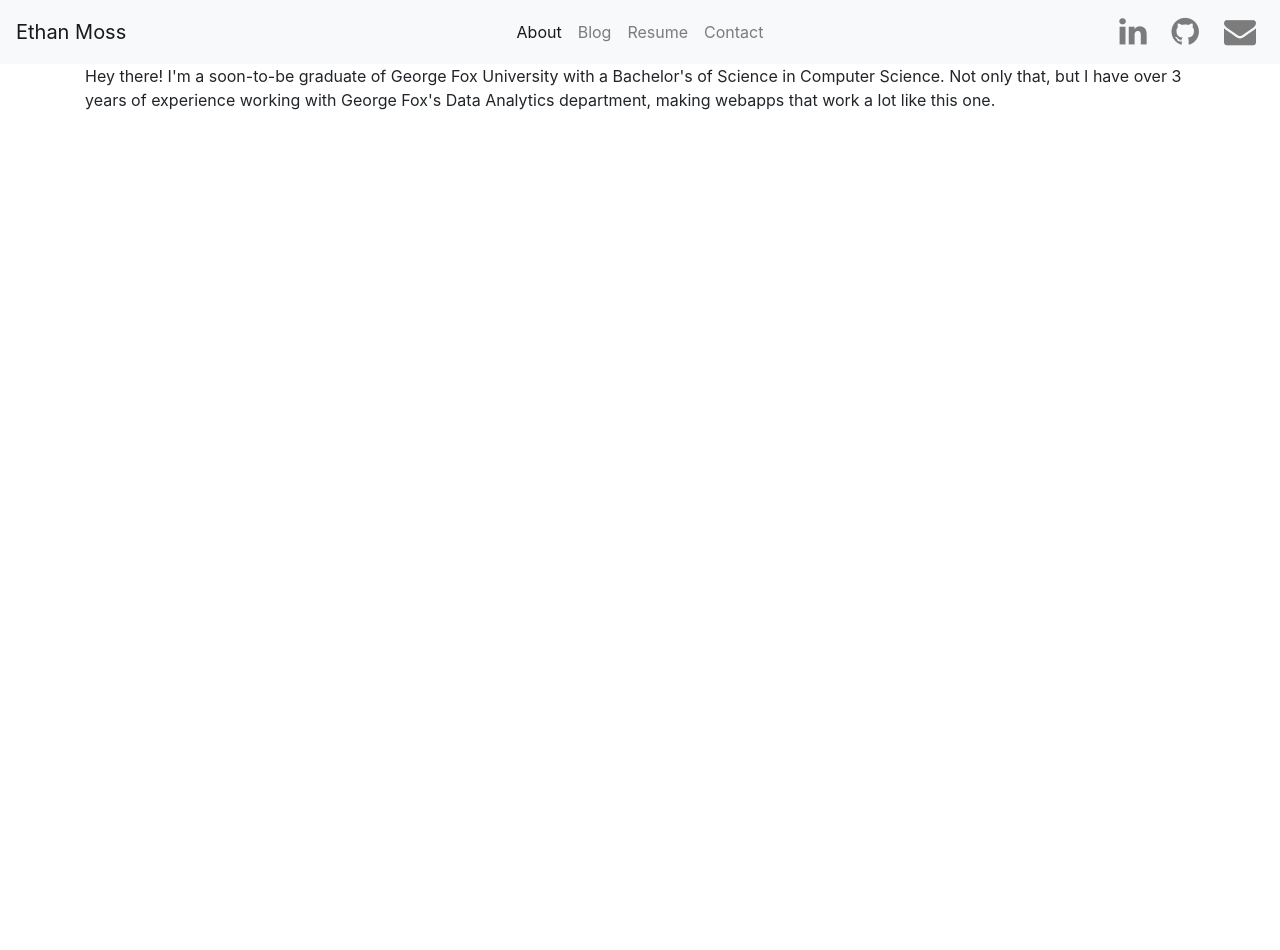
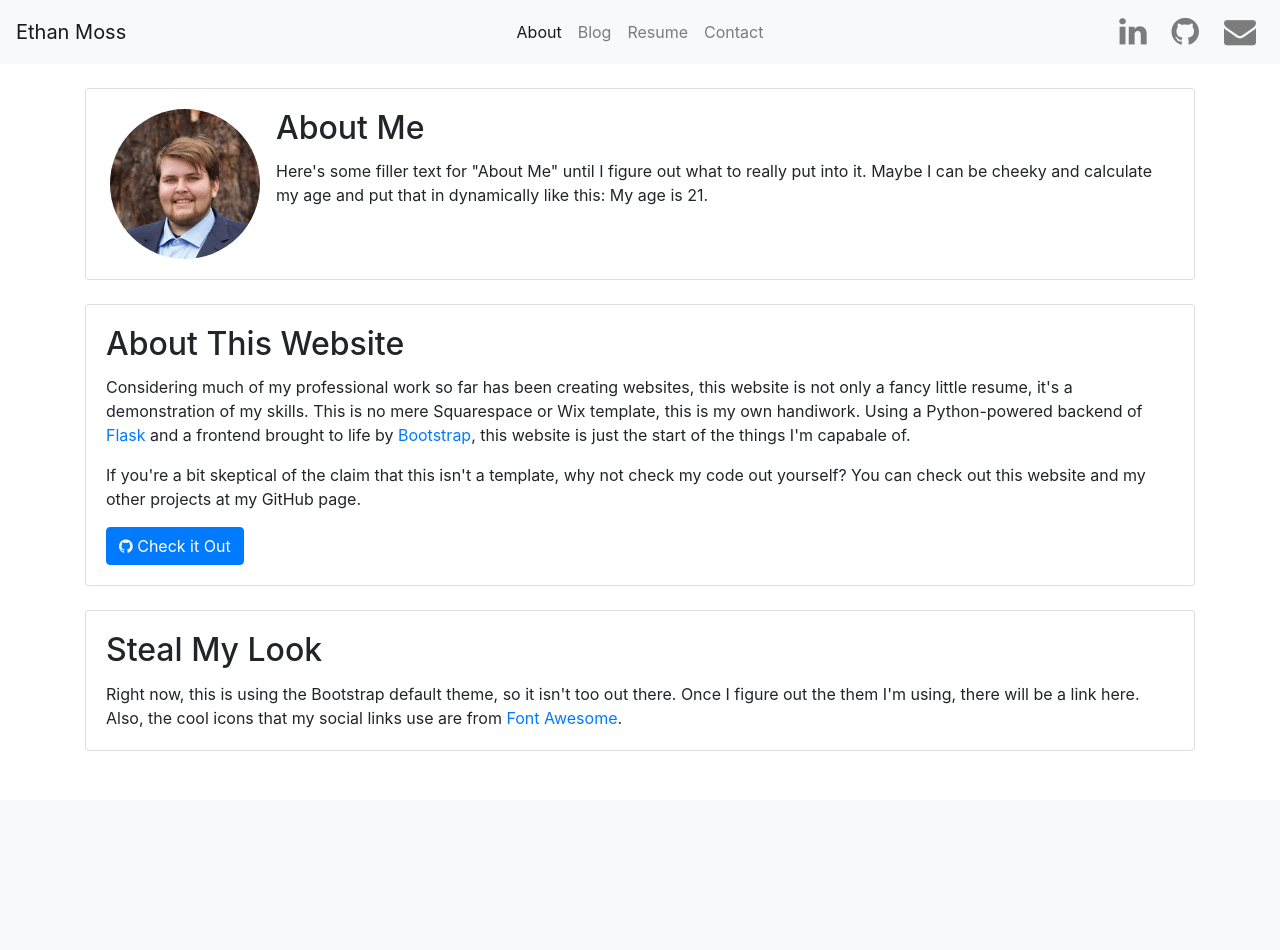
Before and after one commit to EthanAMoss/personal-website, a Flask app: page /about in a window 1280 px wide. Shown: the top 950 px of the page. After the commit the page ends 751 px from the top, so only its background shows below. Run offline with Flask 2, Linux system fonts and the light colour scheme; some libraries are stand-ins or nearby versions.

Commit message:
Added other page templates, began base structure of About page, a little dynamic age calculator, and my face (as a PNG).

```diff
--- /dev/null
+++ b/emoss_website/helper.py
@@ -0,0 +1,12 @@
+from datetime import date
+
+def calculate_age(birthday):
+    """Calculates the current age (in years) of the person with the given birthday"""
+    today = date.today()
+    age = today.year - birthday.year
+
+    # If today's date is before birthdate, then subtract a year
+    if (today.month, today.day) < (birthday.month, birthday.day):
+        age = age - 1
+
+    return age
--- a/emoss_website/templates/about.jinja2.html
+++ b/emoss_website/templates/about.jinja2.html
@@ -10,99 +10,34 @@
     {% block main_body %}
 
         <div class="container">
-        Hey there! I'm a soon-to-be graduate of George Fox University with a Bachelor's of Science in Computer Science. Not only that, but I have over 3 years of experience working with George Fox's Data Analytics department, making webapps that work a lot like this one.
+            <br />
+            <div class="card">
+                <div class="card-body">
+                    <img src="/static/images/face.png" alt="Ethan" class="rounded-circle pull-left mr-3 ml-1" width="150">
+                    <h2 class="card-title">About Me</h2>
+                    <p class="card-text" style="overflow: hidden">Here's some filler text for "About Me" until I figure out what to really put into it. Maybe I can be cheeky and calculate my age and put that in dynamically like this: My age is {{ my_age }}. </p>
+                </div>
+            </div>
+
+            <br />
+            <div class="card">
+                <div class="card-body">
+                    <h2 class="card-title">About This Website</h2>
+                    <p class="card-text">Considering much of my professional work so far has been creating websites, this website is not only a fancy little resume, it's a demonstration of my skills. This is no mere Squarespace or Wix template, this is my own handiwork. Using a Python-powered backend of <a href="http://flask.pocoo.org/" class="card-link">Flask</a> and a frontend brought to life by <a href="https://getbootstrap.com/">Bootstrap</a>, this website is just the start of the things I'm capabale of.</p>
+
+                    <p class="card-text">If you're a bit skeptical of the claim that this isn't a template, why not check my code out yourself? You can check out this website and my other projects at my GitHub page.</p>
+                    <a href="https://github.com/EthanAMoss/personal-website" class="btn btn-primary"><span class="fa fa-github"></span> Check it Out</a>
+                </div>
+            </div>
+
+            <br />
+            <div class="card">
+                <div class="card-body">
+                    <h2 class="card-title">Steal My Look</h2>
+                    <p class="card-text">Right now, this is using the Bootstrap default theme, so it isn't too out there. Once I figure out the them I'm using, there will be a link here. Also, the cool icons that my social links use are from <a href="https://www.fontawesome.com/" class="card-link">Font Awesome</a>.</p>
+                </div>
+            </div>
         </div>
-
-<br />
-        <br />
-        <br /><br />
-        <br />
-        <br /><br />
-        <br />
-        <br /><br />
-        <br />
-        <br /><br />
-        <br />
-        <br />
-        <br />
-        <br />
-        <br />
-        <br />
-        <br />
-        <br />
-<br />
-        <br />
-        <br />
-<br />
-        <br />
-        <br />
-<br />
-        <br />
-        <br />
-<br />
-        <br />
-        <br />
-<br />
-        <br />
-        <br />
-<br />
-        <br />
-        <br />
-<br />
-        <br />
-        <br />
-<br />
-        <br />
-        <br />
-<br />
-        <br />
-        <br />
-<br />
-        <br />
-        <br />
-<br />
-        <br />
-        <br />
-
-<br />
-        <br />
-        <br />
-<br />
-        <br />
-        <br />
-<br />
-        <br />
-        <br />
-<br />
-        <br />
-        <br />
-<br />
-        <br />
-        <br />
-<br />
-        <br />
-        <br />
-<br />
-        <br />
-        <br />
-<br />
-        <br />
-        <br />
-<br />
-        <br />
-        <br />
-<br />
-        <br />
-        <br />
-<br />
-        <br />
-        <br />
-<br />
-        <br />
-        <br />
-<br />
-        <br />
-        <br />
     {% endblock %}
 
 {% endblock %}
--- a/emoss_website/templates/base.jinja2.html
+++ b/emoss_website/templates/base.jinja2.html
@@ -43,17 +43,17 @@
                         <a class="nav-link {{ 'active' if request.path == '/about' }}" href="{{ url_for('about_page') }}">About</a>
                     </li>
                     <li class="nav-item">
-                        <a class="nav-link" href="{{ url_for('blog_page') }}">Blog</a>
+                        <a class="nav-link {{ 'active' if request.path == '/blog' }}" href="{{ url_for('blog_page') }}">Blog</a>
                     </li>
                     <li class="nav-item">
-                        <a class="nav-link" href="{{ url_for('resume_page') }}">Resume</a>
+                        <a class="nav-link {{ 'active' if request.path == '/resume' }}" href="{{ url_for('resume_page') }}">Resume</a>
                     </li>
                     <li class="nav-item">
-                        <a class="nav-link" href="{{ url_for('contact_page') }}">Contact</a>
+                        <a class="nav-link {{ 'active' if request.path == '/contact' }}" href="{{ url_for('contact_page') }}">Contact</a>
                     </li>
                 </ul>
 
-                <ul class="nav navbar-nav ml-auto social-links justify-content-center">
+                <ul class="nav navbar-nav ml-auto social-links">
                     <li class="nav-item sticky-hide {{ 'invisible' if request.path == '/' }}">
                         <a class="fa fa-linkedin nav-link" href="https://www.linkedin.com/in/ethan-moss-0388aba3/" title="LinkedIn"></a>
                         <a class="fa fa-github nav-link" href="https://github.com/EthanAMoss" title="GitHub"></a>
--- a/emoss_website/views.py
+++ b/emoss_website/views.py
@@ -1,4 +1,7 @@
 from emoss_website import app
+from datetime import date
+
+from .helper import calculate_age
 
 import flask
 
@@ -12,19 +15,21 @@ def home_page():
 
 @app.route('/about')
 def about_page():
-    return render_template('about.jinja2.html')
+
+    return render_template('about.jinja2.html',
+                           my_age=calculate_age(date(1996, 4, 25)))
 
 
 @app.route('/blog')
 def blog_page():
-    return "Blog: Coming Soon!"
+    return render_template('blog.jinja2.html')
 
 
 @app.route('/resume')
 def resume_page():
-    return "Resume: Coming Soon!"
+    return render_template('resume.jinja2.html')
 
 
 @app.route('/contact')
 def contact_page():
-    return "Contact Page: Coming Soon!"
+    return render_template('contact.jinja2.html')
```
Also changed, not shown: emoss_website/templates/blog.jinja2.html (added, +18 -0 lines), emoss_website/templates/contact.jinja2.html (added, +108 -0 lines), emoss_website/templates/resume.jinja2.html (added, +108 -0 lines), emoss_website/static/images/face.png (added).
